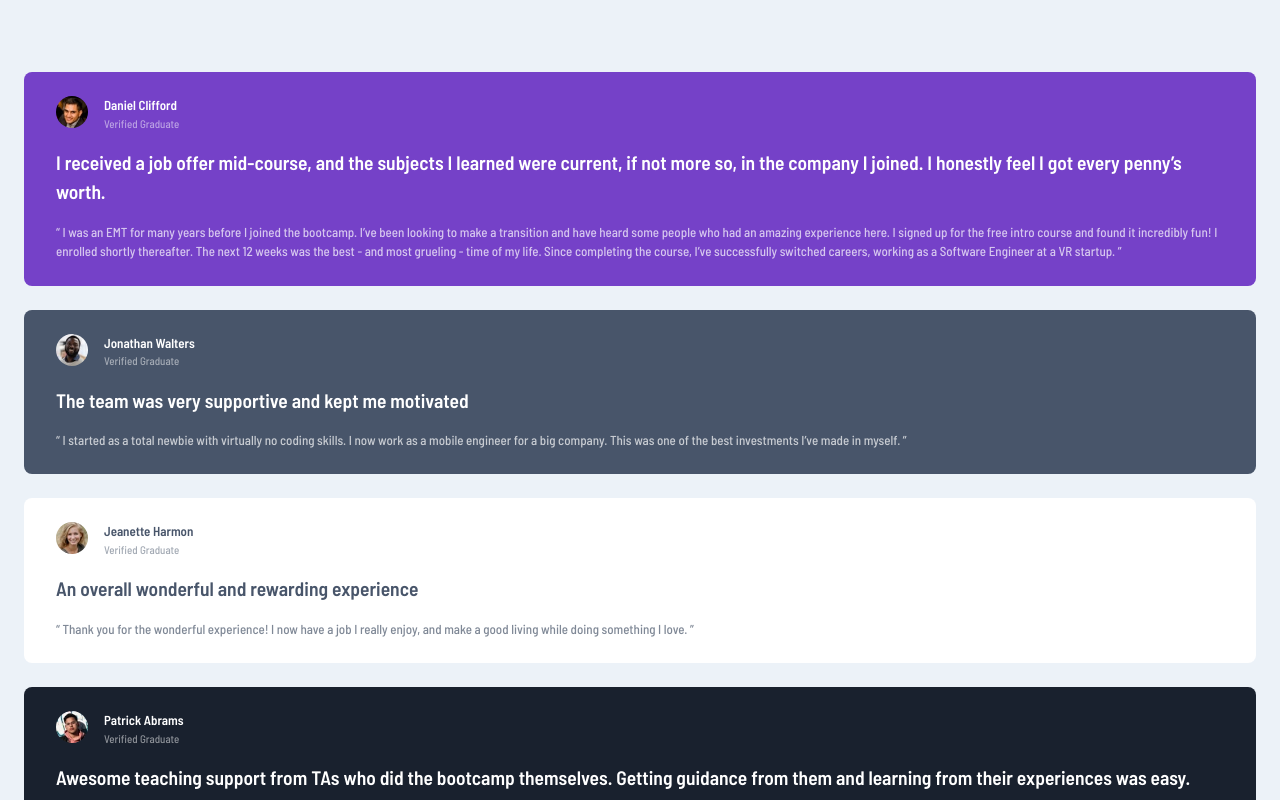
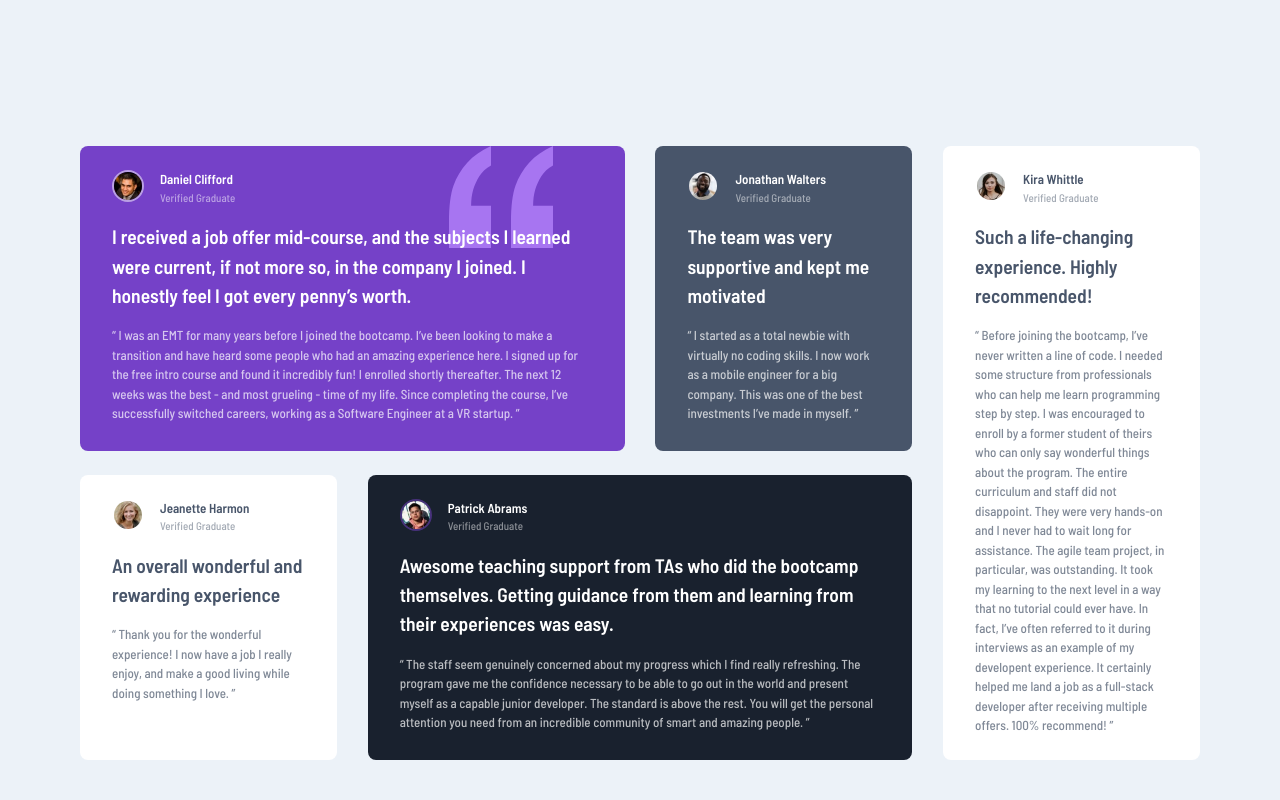
Before and after one commit to jyeharry/testimonials-grid-section, a plain HTML site: page index.html in a window 1280 px wide. Shown: the top 800 px of the page. Drawn offline with Linux system fonts and the light colour scheme.

Commit message:
Completed challenge

```diff
--- a/css/style.css
+++ b/css/style.css
@@ -3,6 +3,14 @@
   --very-dark-grayish-blue: hsl(217, 19%, 35%);
   --very-dark-blackish-blue: hsl(219, 29%, 14%);
   --white: hsl(0, 0%, 100%);
+
+  --base-colour: var(--very-dark-grayish-blue);
+
+  --alpha-50: hsl(from currentcolor h s l / 0.5);
+  --alpha-70: hsl(from currentcolor h s l / 0.7);
+
+  --violet-alpha-50: hsl(from var(--moderate-violet) h s l / 0.5);
+  --white-alpha-50: hsl(from var(--white) h s l / 0.5);
 
   --light-gray: hsl(0, 0%, 81%);
   --light-grayish-blue: hsl(210, 46%, 95%);
@@ -12,7 +20,10 @@
   --space-lg: 2rem;
   --space-xl: 4.5rem;
 
-  --gutter: var(--space-md);
+  --fluid-70-160: clamp(4.375rem, 2.3944rem + 8.4507vw, 10rem);
+  --fluid-24-32: clamp(1.5rem, 1.3239rem + 0.7512vw, 2rem);
+  --fluid-24-80: clamp(1.5rem, 0.2676rem + 5.2582vw, 5rem);
+  --gutter: var(--fluid-24-32);
 }
 
 body {
@@ -35,19 +46,23 @@ h3 {
 }
 
 blockquote {
-  color: hsl(from currentcolor h s l / 0.7);
+  color: var(--alpha-70);
 }
 
 hgroup > p {
-  color: hsl(from currentcolor h s l / 0.5);
+  color: var(--alpha-50);
 }
 
 /* Composition */
 .grid {
   display: grid;
-  gap: var(--gutter);
-  padding-inline: var(--gutter);
-  padding-block: var(--space-xl);
+  column-gap: var(--gutter);
+  row-gap: var(--space-md);
+  grid-template-columns: 1fr;
+
+  @media (min-width: 1000px) {
+    grid-template-columns: repeat(4, 1fr);
+  }
 }
 
 .flow > * + * {
@@ -55,41 +70,41 @@ hgroup > p {
 }
 
 /* Utilities */
-.bg-violet {
-  background: var(--moderate-violet);
-}
+@media (min-width: 1000px) {
+  .col-span-2 {
+    grid-column: span 2;
+  }
 
-.bg-dark-gray {
-  background: var(--very-dark-grayish-blue);
-}
+  .row-span-2 {
+    grid-row-end: span 2;
+  }
 
-.bg-dark-black-blue {
-  background: var(--very-dark-blackish-blue);
-}
+  .col-s-4 {
+    grid-column-start: 4;
+  }
 
-.bg-white {
-  background: var(--white);
-}
-
-.bg-light-gray {
-  background: var(--light-gray);
-}
-
-.bg-light-gray-blue {
-  background: var(--light-grayish-blue);
+  .row-s-1 {
+    grid-row-start: 1;
+  }
 }
 
 /* Block */
 .card {
   --flow-space: var(--space-sm);
   --card-bg: var(--white);
-  --card-colour: var(--very-dark-grayish-blue);
+  --card-colour: var(--base-colour);
 
   padding-block: 1.5rem;
   padding-inline: var(--space-lg);
   border-radius: 0.5rem;
   color: var(--card-colour);
   background: var(--card-bg);
+
+  &[data-show-bg-img="true"] {
+    background-image: url("../images/bg-pattern-quotation.svg");
+    background-repeat: no-repeat;
+    background-position: top right var(--fluid-24-80);
+  }
 
   &[data-variant="dark-gray"] {
     --card-bg: var(--very-dark-grayish-blue);
@@ -107,12 +122,23 @@ hgroup > p {
   }
 }
 
+.wrapper {
+  max-width: 70rem;
+  margin-inline: var(--space-md);
+  padding-block: var(--fluid-70-160);
+  place-self: center;
+}
+
 .user-tag {
   display: flex;
   gap: 1rem;
+  --img-border-colour: transparent;
 
   .user-tag__img {
     border-radius: 50%;
+    border-width: 0.125rem;
+    border-style: solid;
+    border-color: var(--img-border-colour);
   }
 
   .user-tag__name {
@@ -122,4 +148,12 @@ hgroup > p {
   .user-tag__title {
     font-size: 0.6875rem;
   }
+
+  &[data-variant="violet"] {
+    --img-border-colour: var(--violet-alpha-50);
+  }
+
+  &[data-variant="white"] {
+    --img-border-colour: var(--white-alpha-50);
+  }
 }
--- a/index.html
+++ b/index.html
@@ -24,9 +24,14 @@
     <link rel="stylesheet" href="css/style.css" />
   </head>
   <body>
+    <div class="wrapper">
       <main class="grid">
-      <article class="card | flow" data-variant="violet">
-        <div class="user-tag">
+        <article
+          class="card | flow col-span-2"
+          data-variant="violet"
+          data-show-bg-img="true"
+        >
+          <div class="user-tag" data-variant="white">
             <div>
               <img
                 class="user-tag__img"
@@ -45,18 +50,18 @@
           <section class="review | flow">
             <h2>
               I received a job offer mid-course, and the subjects I learned were
-            current, if not more so, in the company I joined. I honestly feel I
-            got every penny’s worth.
+              current, if not more so, in the company I joined. I honestly feel
+              I got every penny’s worth.
             </h2>
 
             <blockquote>
               “ I was an EMT for many years before I joined the bootcamp. I’ve
-            been looking to make a transition and have heard some people who had
-            an amazing experience here. I signed up for the free intro course
-            and found it incredibly fun! I enrolled shortly thereafter. The next
-            12 weeks was the best - and most grueling - time of my life. Since
-            completing the course, I’ve successfully switched careers, working
-            as a Software Engineer at a VR startup. ”
+              been looking to make a transition and have heard some people who
+              had an amazing experience here. I signed up for the free intro
+              course and found it incredibly fun! I enrolled shortly thereafter.
+              The next 12 weeks was the best - and most grueling - time of my
+              life. Since completing the course, I’ve successfully switched
+              careers, working as a Software Engineer at a VR startup. ”
             </blockquote>
           </section>
         </article>
@@ -82,9 +87,9 @@
             <h2>The team was very supportive and kept me motivated</h2>
 
             <blockquote>
-            “ I started as a total newbie with virtually no coding skills. I now
-            work as a mobile engineer for a big company. This was one of the
-            best investments I’ve made in myself. ”
+              “ I started as a total newbie with virtually no coding skills. I
+              now work as a mobile engineer for a big company. This was one of
+              the best investments I’ve made in myself. ”
             </blockquote>
           </section>
         </article>
@@ -110,14 +115,15 @@
             <h2>An overall wonderful and rewarding experience</h2>
 
             <blockquote>
-            “ Thank you for the wonderful experience! I now have a job I really
-            enjoy, and make a good living while doing something I love. ”
+              “ Thank you for the wonderful experience! I now have a job I
+              really enjoy, and make a good living while doing something I love.
+              ”
             </blockquote>
           </section>
         </article>
 
-      <article class="card | flow" data-variant="black-blue">
-        <div class="user-tag">
+        <article class="card | flow col-span-2" data-variant="black-blue">
+          <div class="user-tag" data-variant="violet">
             <div>
               <img
                 src="images/image-patrick.jpg"
@@ -141,17 +147,17 @@
             </h2>
 
             <blockquote>
-            “ The staff seem genuinely concerned about my progress which I find
-            really refreshing. The program gave me the confidence necessary to
-            be able to go out in the world and present myself as a capable
-            junior developer. The standard is above the rest. You will get the
-            personal attention you need from an incredible community of smart
-            and amazing people. ”
+              “ The staff seem genuinely concerned about my progress which I
+              find really refreshing. The program gave me the confidence
+              necessary to be able to go out in the world and present myself as
+              a capable junior developer. The standard is above the rest. You
+              will get the personal attention you need from an incredible
+              community of smart and amazing people. ”
             </blockquote>
           </section>
         </article>
 
-      <article class="card | flow">
+        <article class="card | flow row-span-2 row-s-1 col-s-4">
           <div class="user-tag">
             <div>
               <img
@@ -172,21 +178,22 @@
             <h2>Such a life-changing experience. Highly recommended!</h2>
 
             <blockquote>
-            “ Before joining the bootcamp, I’ve never written a line of code. I
-            needed some structure from professionals who can help me learn
+              “ Before joining the bootcamp, I’ve never written a line of code.
+              I needed some structure from professionals who can help me learn
               programming step by step. I was encouraged to enroll by a former
               student of theirs who can only say wonderful things about the
               program. The entire curriculum and staff did not disappoint. They
-            were very hands-on and I never had to wait long for assistance. The
-            agile team project, in particular, was outstanding. It took my
+              were very hands-on and I never had to wait long for assistance.
+              The agile team project, in particular, was outstanding. It took my
               learning to the next level in a way that no tutorial could ever
               have. In fact, I’ve often referred to it during interviews as an
               example of my developent experience. It certainly helped me land a
-            job as a full-stack developer after receiving multiple offers. 100%
-            recommend! ”
+              job as a full-stack developer after receiving multiple offers.
+              100% recommend! ”
             </blockquote>
           </section>
         </article>
       </main>
+    </div>
   </body>
 </html>
```
Lines whose indentation alone changed are shown as unchanged.
